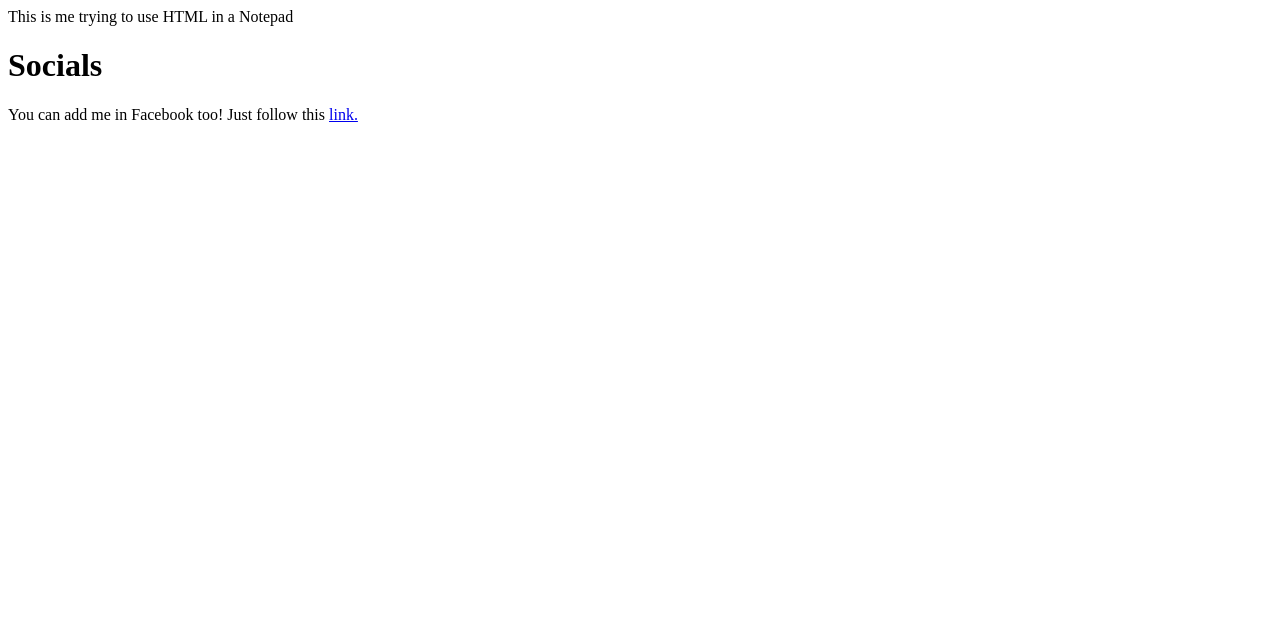
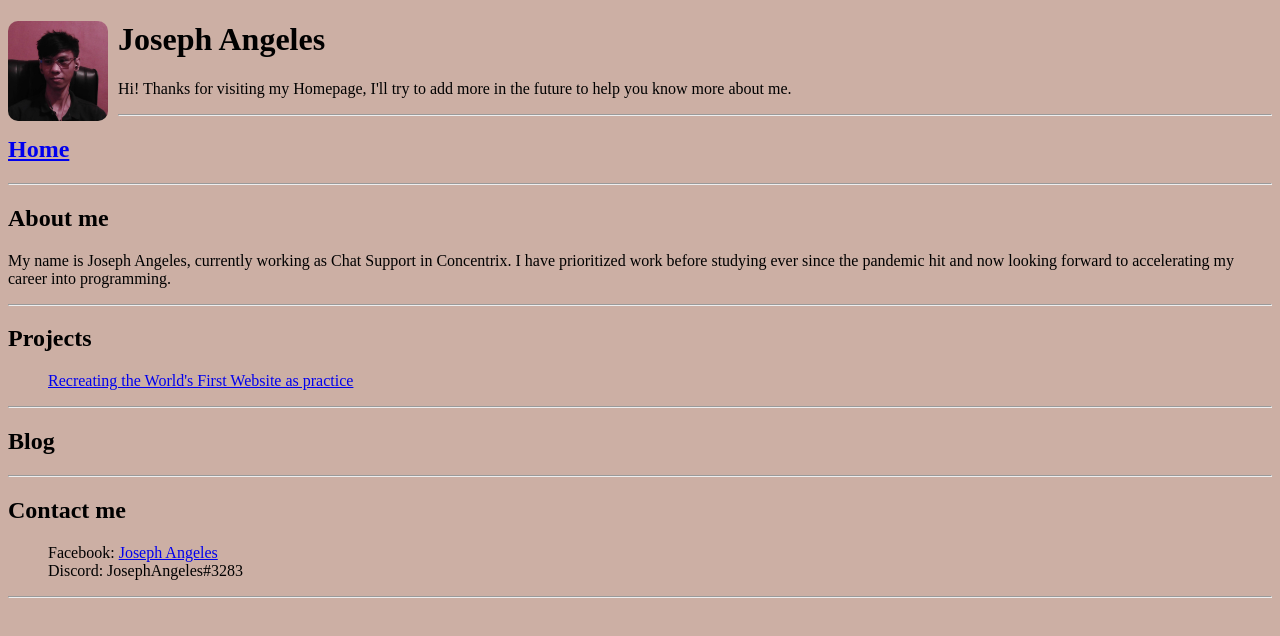
Before and after one commit to josephbangeles/josephbangeles.github.io, a plain HTML site: page index.html in a window 1280 px wide. Drawn offline with Linux system fonts and the light colour scheme.

Commit message:
Add files via upload

```diff
--- a/index.html
+++ b/index.html
@@ -1,8 +1,45 @@
 <!DOCTYPE html>
 <html>
-<body>
-<head>This is me trying to use HTML in a Notepad</head>
-<h1>Socials</h1>
-<p>You can add me in Facebook too! Just follow this <a href="https://www.facebook.com/josephangeles24/"> link.</a></p>
-</body>
+    <head>
+        <title>
+            Homepage
+        </title>
+        <style>
+            img{
+                width: 100px;
+                border-radius: 10px;
+                float: left;
+                margin-right: 10px;
+            }
+        </style>
+    </head>
+    <body bgcolor="#ccafa4">
+        <img src="Photos/myPicture.jpg" alt="myPicture">
+        <h1>Joseph Angeles</h1>
+        <p>Hi! Thanks for visiting my Homepage, I'll try to add more in the future to help you know more about me.</p>
+        <hr>
+        <h2><a href="index.html">Home</a></h2>
+        <hr>
+        <h2>About me</h2>
+        <p>
+            My name is Joseph Angeles, currently working as Chat Support in Concentrix.
+            I have prioritized work before studying ever since the pandemic hit and now looking
+            forward to accelerating my career into programming.
+        </p>
+        <hr>
+        <h2>Projects</h2>
+        <dl>
+            <dd><a href="worldFirstWebsiteTrial1.html">Recreating the World's First Website as practice</a></dd>
+        </dl>
+        <hr>
+        <h2>Blog</h2>
+        <hr>
+        <h2>Contact me</h2>
+        <dl>
+            <dd>Facebook: <a href="https://www.facebook.com/josephangeles24/">Joseph Angeles</a></dd>
+            <dd>Discord: JosephAngeles#3283</dd>
+        </dl>
+        <hr>
+
+    </body>
 </html>
```
Also changed, not shown: Photos/myPicture.jpg (added).
